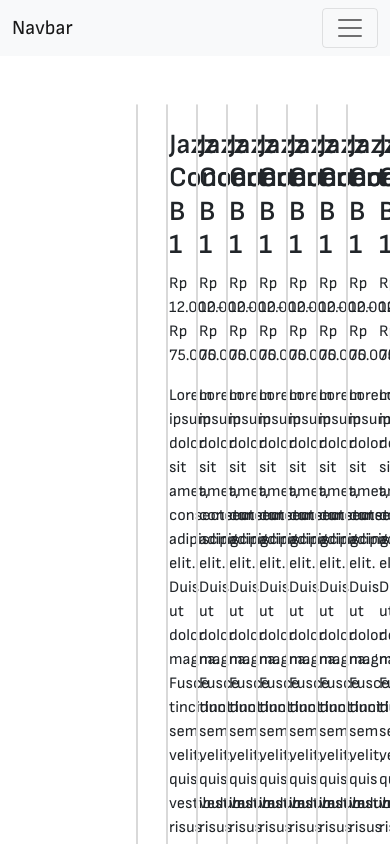
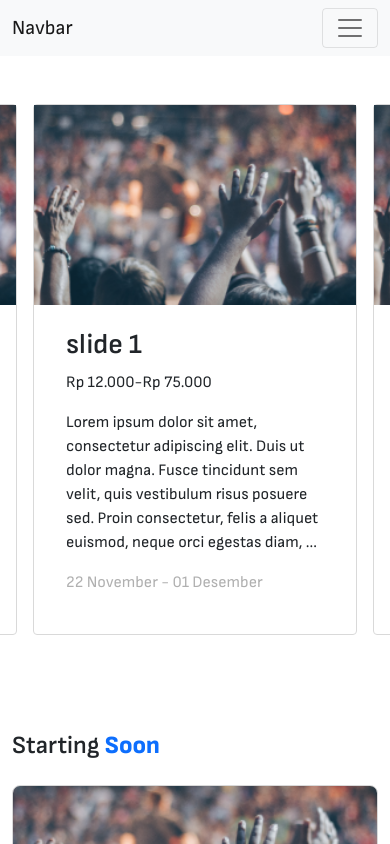
Before and after one commit to frontend-batch-4/contoh2, a Next.js app: page / in a window 390 px wide. Shown: the top 844 px of the page. Built offline with nearby package versions, Linux system fonts and the light colour scheme.

Commit message:
update responsive carousel

```diff
--- a/pages/index.js
+++ b/pages/index.js
@@ -12,10 +12,36 @@ export default function Home() {
     className: "center",
     centerMode: true,
     infinite: true,
-    centerPadding: "180px",
     slidesToShow: 1,
     speed: 500,
     arrows: false,
+    centerPadding: "300px",
+    responsive: [
+      {
+        breakpoint: 1200,
+        settings: {
+          centerPadding: "200px",
+        },
+      },
+      {
+        breakpoint: 992,
+        settings: {
+          centerPadding: "100px",
+        },
+      },
+      {
+        breakpoint: 768,
+        settings: {
+          centerPadding: "50px",
+        },
+      },
+      {
+        breakpoint: 576,
+        settings: {
+          centerPadding: "25px",
+        },
+      },
+    ],
   };
   return (
     <div className="landing-page">
@@ -30,78 +56,9 @@ export default function Home() {
         {/* carousel section */}
         <div className="carousel-sec py-5">
           <Slider {...settings}>
-            <div className="slide">
-              <div className="card-carousel d-flex">
-                <div className="thumbnail">
-                  <Image
-                    src="/img/dummy-photos.png"
-                    fill
-                    objectFit="cover"
-                    objectPosition="center"
-                  />
-                </div>
-                <div className="desc">
-                  <h1>Jazz Concert B 1</h1>
-                  <div className="d-flex align-items-center">
-                    <p>Rp 12.000-Rp 75.000</p>
-                  </div>
-                  <p>
-                    Lorem ipsum dolor sit amet, consectetur adipiscing elit. Duis ut dolor magna.
-                    Fusce tincidunt sem velit, quis vestibulum risus posuere sed. Proin consectetur,
-                    felis a aliquet euismod, neque orci egestas diam, ...
-                  </p>
-                  <p className="date">22 November - 01 Desember</p>
-                </div>
-              </div>
-            </div>
-            <div className="slide">
-              <div className="card-carousel d-flex">
-                <div className="thumbnail">
-                  <Image
-                    src="/img/dummy-photos.png"
-                    fill
-                    objectFit="cover"
-                    objectPosition="center"
-                  />
-                </div>
-                <div className="desc">
-                  <h1>Jazz Concert B 1</h1>
-                  <div className="d-flex align-items-center">
-                    <p>Rp 12.000-Rp 75.000</p>
-                  </div>
-                  <p>
-                    Lorem ipsum dolor sit amet, consectetur adipiscing elit. Duis ut dolor magna.
-                    Fusce tincidunt sem velit, quis vestibulum risus posuere sed. Proin consectetur,
-                    felis a aliquet euismod, neque orci egestas diam, ...
-                  </p>
-                  <p className="date">22 November - 01 Desember</p>
-                </div>
-              </div>
-            </div>
-            <div className="slide">
-              <div className="card-carousel d-flex">
-                <div className="thumbnail">
-                  <Image
-                    src="/img/dummy-photos.png"
-                    fill
-                    objectFit="cover"
-                    objectPosition="center"
-                  />
-                </div>
-                <div className="desc">
-                  <h1>Jazz Concert B 1</h1>
-                  <div className="d-flex align-items-center">
-                    <p>Rp 12.000-Rp 75.000</p>
-                  </div>
-                  <p>
-                    Lorem ipsum dolor sit amet, consectetur adipiscing elit. Duis ut dolor magna.
-                    Fusce tincidunt sem velit, quis vestibulum risus posuere sed. Proin consectetur,
-                    felis a aliquet euismod, neque orci egestas diam, ...
-                  </p>
-                  <p className="date">22 November - 01 Desember</p>
-                </div>
-              </div>
-            </div>
+            <Slide title="slide 1" />
+            <Slide title="slide 2" />
+            <Slide title="slide 3" />
           </Slider>
         </div>
 
@@ -239,3 +196,27 @@ export default function Home() {
     </div>
   );
 }
+
+export function Slide(props) {
+  return (
+    <div className="slide">
+      <div className="card-carousel d-flex flex-sm-row flex-column">
+        <div className="thumbnail">
+          <Image src="/img/dummy-photos.png" fill objectFit="cover" objectPosition="center" />
+        </div>
+        <div className="desc">
+          <h1>{props.title}</h1>
+          <div className="d-flex align-items-center">
+            <p>Rp 12.000-Rp 75.000</p>
+          </div>
+          <p>
+            Lorem ipsum dolor sit amet, consectetur adipiscing elit. Duis ut dolor magna. Fusce
+            tincidunt sem velit, quis vestibulum risus posuere sed. Proin consectetur, felis a
+            aliquet euismod, neque orci egestas diam, ...
+          </p>
+          <p className="date">22 November - 01 Desember</p>
+        </div>
+      </div>
+    </div>
+  );
+}
--- a/styles/style.css
+++ b/styles/style.css
@@ -24,20 +24,38 @@
      object-position: center;
 }
 
-.landing-page .carousel-sec .card-carousel {
+.landing-page .carousel-sec .slide {
+  padding: 0 1rem;
+}
+@media (max-width: 576px) {
+  .landing-page .carousel-sec .slide {
+    padding: 0 0.5rem;
+  }
+}
+.landing-page .carousel-sec .slide .card-carousel {
   border-radius: 0.25rem;
   border: 1px solid #d9d9d9;
-  margin: 0 1rem;
 }
-.landing-page .carousel-sec .card-carousel .thumbnail {
+.landing-page .carousel-sec .slide .card-carousel .thumbnail {
   position: relative;
   width: 40%;
+  min-height: 200px;
 }
-.landing-page .carousel-sec .card-carousel .desc {
+@media (max-width: 576px) {
+  .landing-page .carousel-sec .slide .card-carousel .thumbnail {
+    width: 100%;
+  }
+}
+.landing-page .carousel-sec .slide .card-carousel .desc {
   width: 60%;
   padding: 24px 32px;
 }
-.landing-page .carousel-sec .card-carousel .date {
+@media (max-width: 576px) {
+  .landing-page .carousel-sec .slide .card-carousel .desc {
+    width: 100%;
+  }
+}
+.landing-page .carousel-sec .slide .card-carousel .date {
   color: #b0b0b0;
 }
 .landing-page .display-event .card-event {
--- a/styles/style.scss
+++ b/styles/style.scss
@@ -23,20 +23,50 @@
 
 .landing-page {
   .carousel-sec {
+    .slide {
+      padding: 0 1rem;
+      @media (max-width: 1200px) {
+      }
+      @media (max-width: 992px) {
+      }
+      @media (max-width: 768px) {
+      }
+      @media (max-width: 576px) {
+        padding: 0 0.5rem;
+      }
       .card-carousel {
         border-radius: 0.25rem;
         border: 1px solid #d9d9d9;
-      margin: 0 1rem;
         .thumbnail {
           position: relative;
           width: 40%;
+          min-height: 200px;
+          @media (max-width: 1200px) {
+          }
+          @media (max-width: 992px) {
+          }
+          @media (max-width: 768px) {
+          }
+          @media (max-width: 576px) {
+            width: 100%;
+          }
         }
         .desc {
           width: 60%;
           padding: 24px 32px;
+          @media (max-width: 1200px) {
+          }
+          @media (max-width: 992px) {
+          }
+          @media (max-width: 768px) {
+          }
+          @media (max-width: 576px) {
+            width: 100%;
+          }
         }
         .date {
           color: #b0b0b0;
+        }
       }
     }
   }
```
Also changed, not shown: 1 other file (tests, documents, lock files or other folders). Lines whose indentation alone changed are shown as unchanged.
